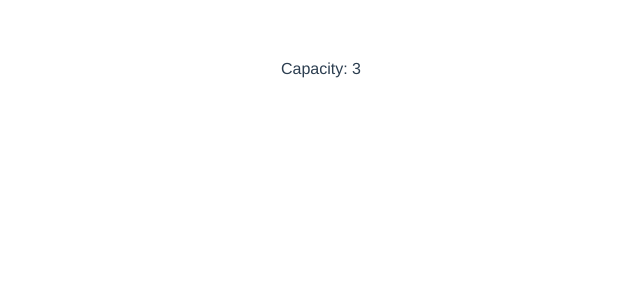
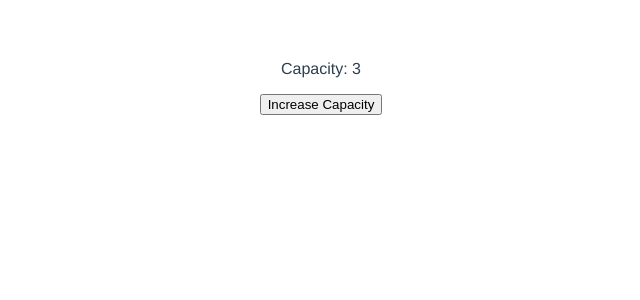
Before and after one commit to h3n0c/vuemastery-vue-3-composition-api, a Vue app: page / in a window 1280 px wide. Shown: the top 300 px of the page, without its empty margins (319-959 px from the left). Built offline with nearby package versions, Linux system fonts and the light colour scheme.

Commit message:
3. Methods

```diff
--- a/src/App.vue
+++ b/src/App.vue
@@ -1,5 +1,8 @@
 <template>
-  <div>Capacity: {{ capacity }}</div>
+  <div>
+    <p>Capacity: {{ capacity }}</p>
+    <button @click="increaseCapacity()">Increase Capacity</button>
+  </div>
 
 </template>
 
@@ -11,7 +14,10 @@ export default {
   setup() {
     const capacity = ref(3);
 
-    return { capacity };
+    function increaseCapacity() {
+      capacity.value++;
+    }
+    return { capacity, increaseCapacity };
   }
 }
 </script>
```
